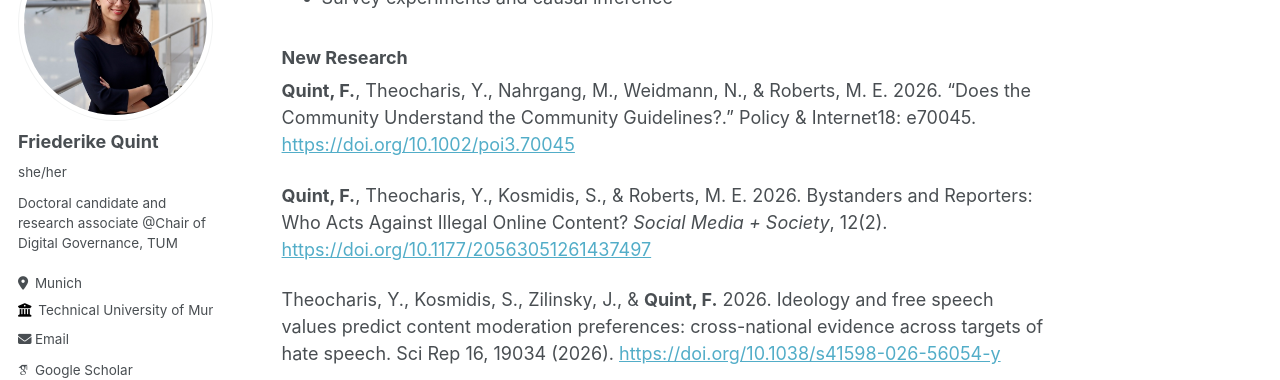
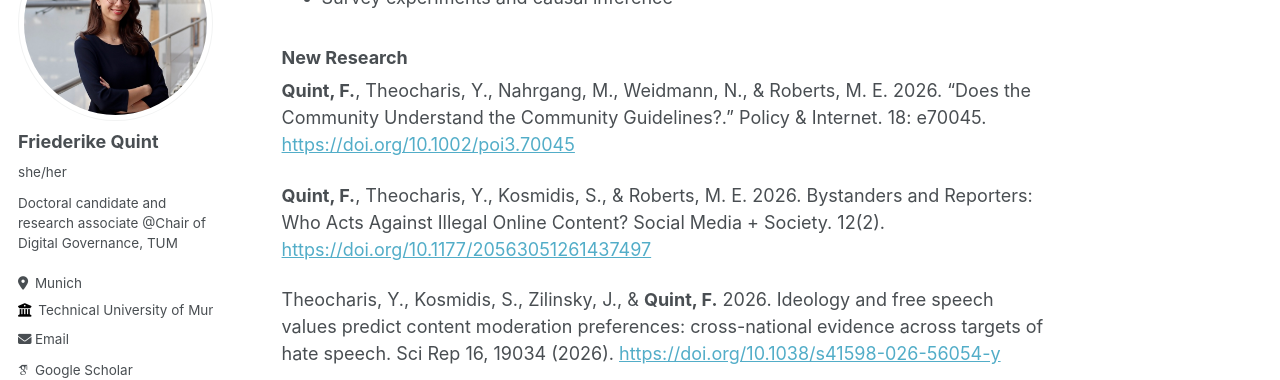
Before and after one commit to friederikequint/friederikequint.github.io, a Jekyll site: the page built from _pages/about.md, in a window 1280 px wide and 900 px high, scrolled down 803 px. Shown: the part 180-560 px from the top of the window. Built offline with Jekyll 4.4.1, drawn with Linux system fonts in a browser that asks for light colours; some web fonts are replaced.

Commit message:
Fix formatting of research citations in about.md

```diff
--- a/_pages/about.md
+++ b/_pages/about.md
@@ -34,8 +34,8 @@ Alongside my academic work, I occasionally explore smaller, experimental side pr
 
 ### New Research
 
-**Quint, F.**, Theocharis, Y., Nahrgang, M., Weidmann, N., & Roberts, M. E. 2026. “Does the Community Understand the Community Guidelines?.” Policy & Internet18: e70045. [https://doi.org/10.1002/poi3.70045](https://doi.org/10.1002/poi3.70045){:target="_blank"}
+**Quint, F.**, Theocharis, Y., Nahrgang, M., Weidmann, N., & Roberts, M. E. 2026. “Does the Community Understand the Community Guidelines?.” Policy & Internet. 18: e70045. [https://doi.org/10.1002/poi3.70045](https://doi.org/10.1002/poi3.70045){:target="_blank"}
 
-**Quint, F.**, Theocharis, Y., Kosmidis, S., & Roberts, M. E. 2026. Bystanders and Reporters: Who Acts Against Illegal Online Content? _Social Media + Society_, 12(2). [https://doi.org/10.1177/20563051261437497](https://doi.org/10.1177/20563051261437497){:target="_blank"}
+**Quint, F.**, Theocharis, Y., Kosmidis, S., & Roberts, M. E. 2026. Bystanders and Reporters: Who Acts Against Illegal Online Content? Social Media + Society. 12(2). [https://doi.org/10.1177/20563051261437497](https://doi.org/10.1177/20563051261437497){:target="_blank"}
 
 Theocharis, Y., Kosmidis, S., Zilinsky, J., & **Quint, F.** 2026. Ideology and free speech values predict content moderation preferences: cross-national evidence across targets of hate speech. Sci Rep 16, 19034 (2026).  [https://doi.org/10.1038/s41598-026-56054-y](https://doi.org/10.1038/s41598-026-56054-y){:target="_blank"}
```
